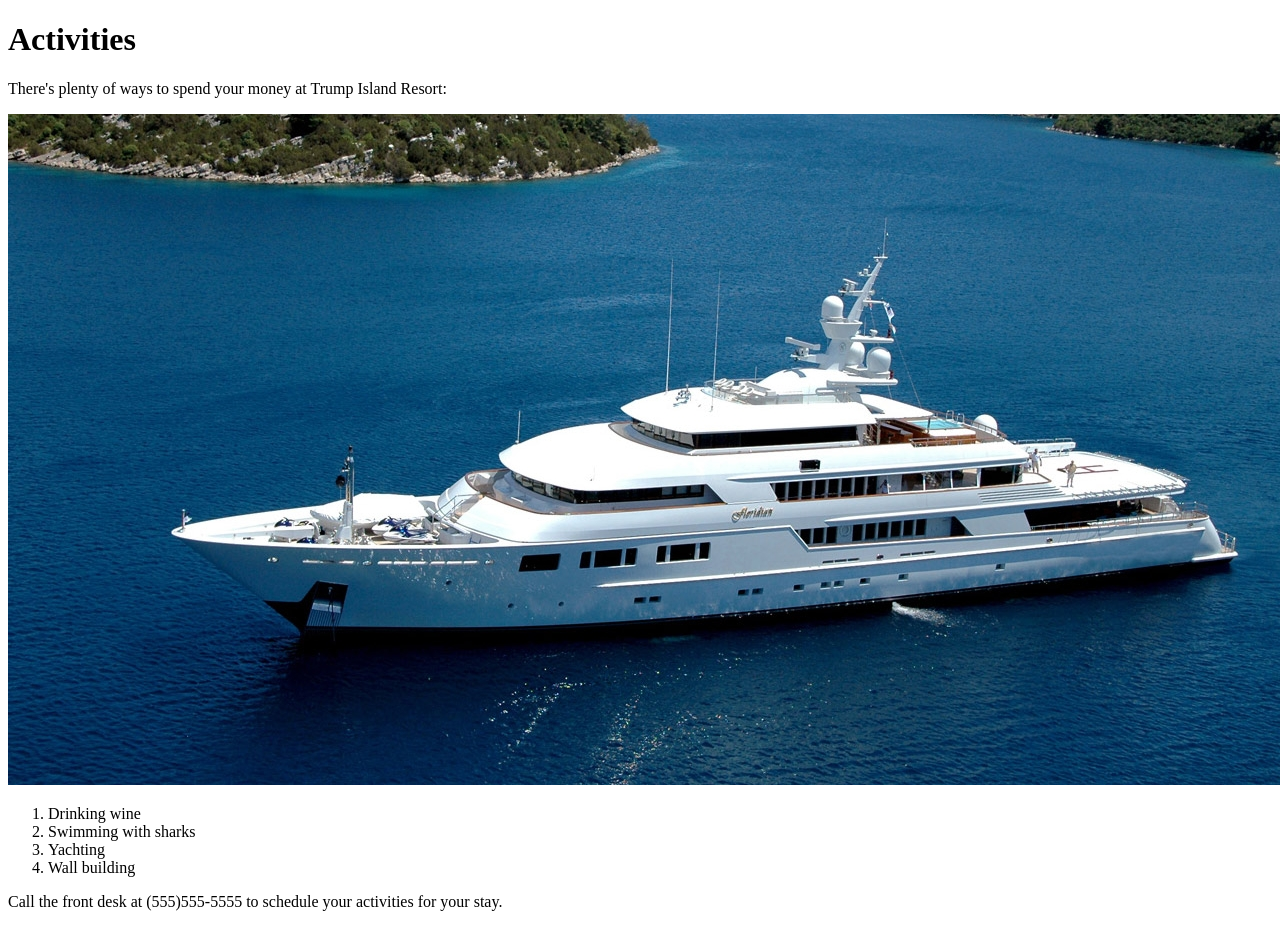
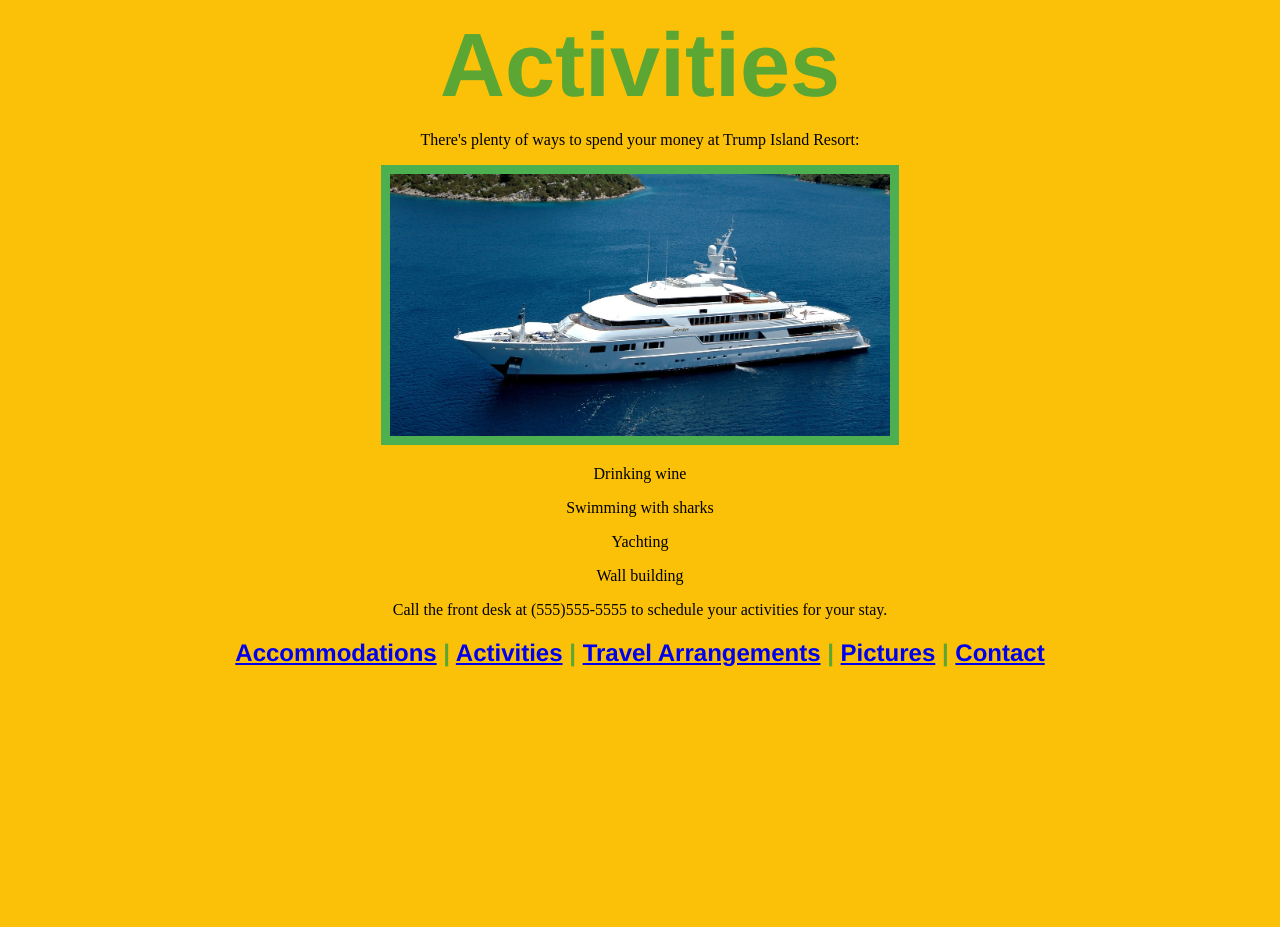
Before and after one commit to larrytun/HTML_island-resort, a plain HTML site: page activities.html in a window 1280 px wide. After the commit the page ends 800 px from the top, so only its background shows below. Drawn offline with Linux system fonts and the light colour scheme.

Commit message:
created new CSS

```diff
--- a/activities.html
+++ b/activities.html
@@ -1,18 +1,18 @@
 <!DOCTYPE html>
 <html>
 <head>
+  <link href="css/style-option2.css" rel="stylesheet" type="text/css">
   <title>Activities</title>
 </head>
 <body>
   <h1>Activities</h1>
   <p>There's plenty of ways to spend your money at Trump Island Resort:</p>
   <img src="img/yacht.jpg" alt="Expensive yacht"/>
-  <ol>
-    <li>Drinking wine</li>
-    <li>Swimming with sharks</li>
-    <li>Yachting</li>
-    <li>Wall building</li>
-  </ol>
+  <p>Drinking wine</p>
+  <p>Swimming with sharks</p>
+  <p>Yachting</p>
+  <p>Wall building</p>
   <p>Call the front desk at (555)555-5555 to schedule your activities for your stay.</p>
+<h2><a href="accommodations.html">Accommodations</a> | <a href="activities.html">Activities</a> | <a href="travel-arrangements.html">Travel Arrangements</a> | <a href="pictures.html">Pictures</a> | <a href="contact.html">Contact</a></h2>
 </body>
 </html>
--- /dev/null
+++ b/css/style-option2.css
@@ -0,0 +1,32 @@
+body{
+  background-color: #FAC108;
+  text-align: center;
+}
+
+h1 {
+  color: #5CA634;
+  font-size: 90px;
+  font-family: helvetica;
+  line-height: 10px;
+}
+
+h2 {
+  font-family: helvetica;
+  font-size: 55px
+  text-shadow: 2px 2px #FBF114;
+  color: #5CA634;
+}
+
+p {
+  font-family: serif;
+  font-size: 40px
+  color: #5CA634;
+}
+img {
+  width: 500px;
+  border: 9px solid #4CAF50;
+}
+
+li {
+  text-align: center;
+}
```
Also changed, not shown: accommodations.html (+3 -1 lines), contact.html (+4 -4 lines), index.html (+1 -0 lines), pictures.html (+2 -0 lines), travel-arrangements.html (+2 -0 lines).
